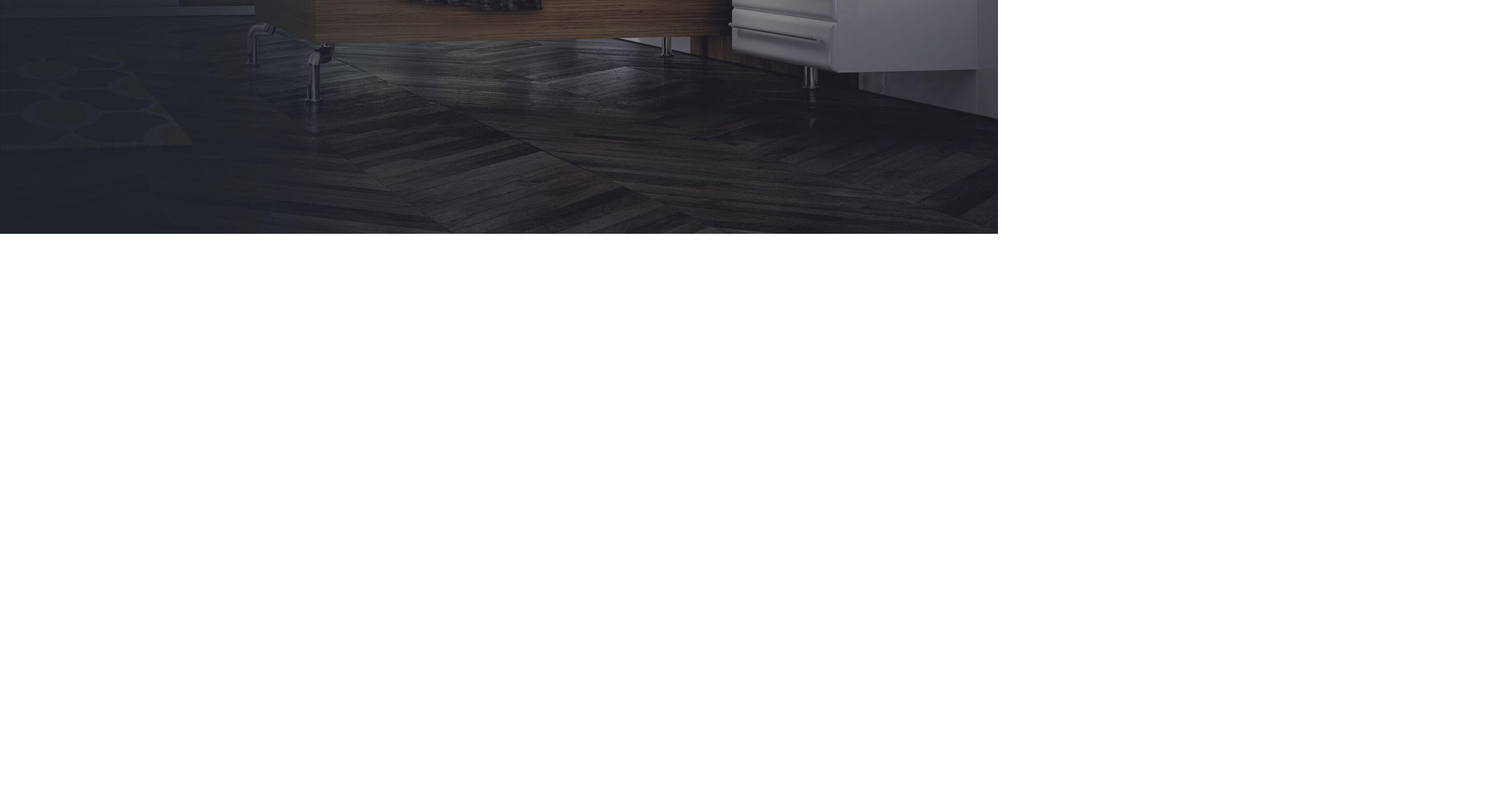
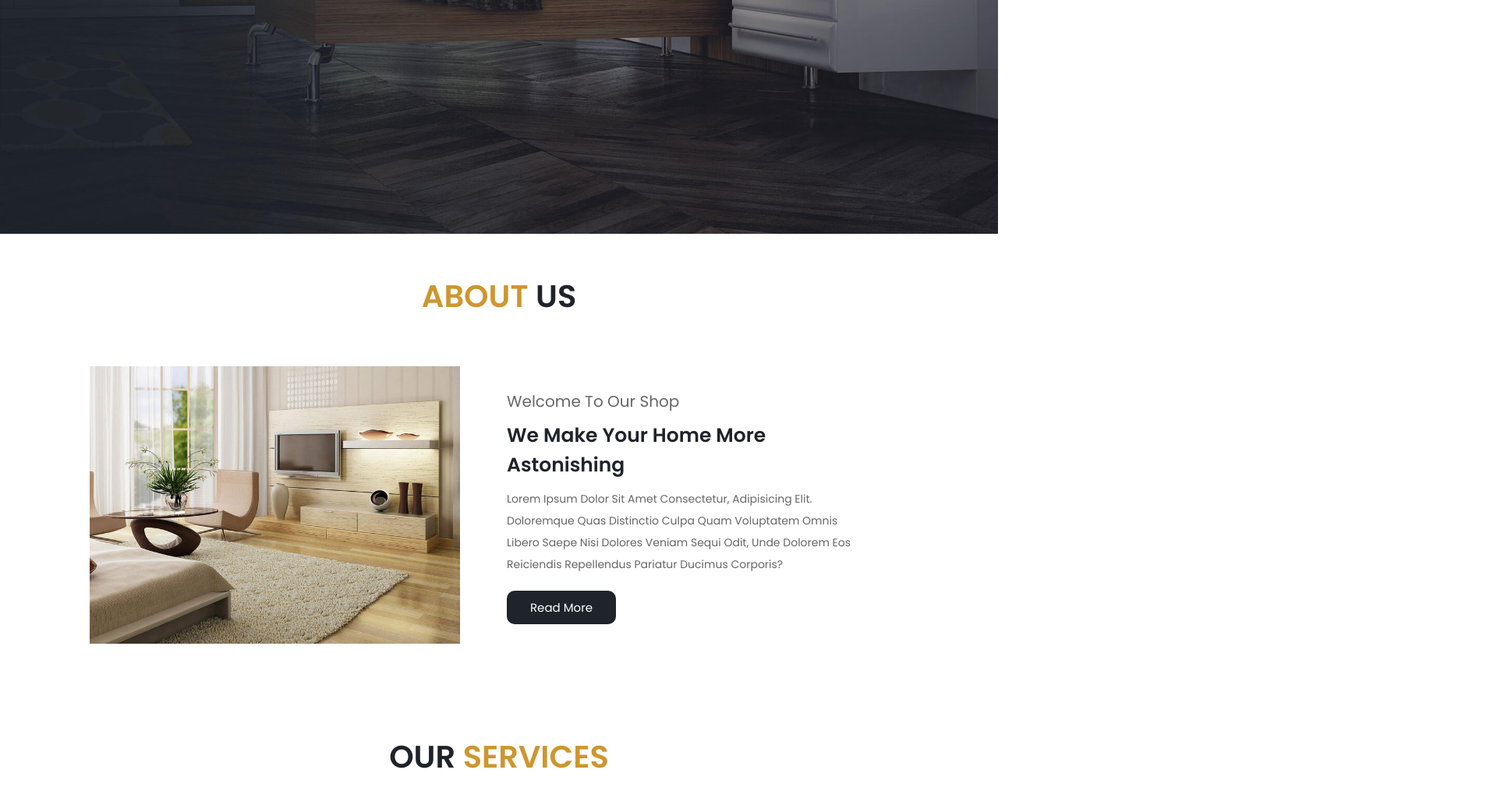
Before and after one commit to GUchechi/Furniture-Website, a plain HTML site: page index.html in a window 1280 px wide. Shown: the part 578-1602 px from the top of the page at 78% size, 1920 px wide, since content can reach past the window. Before the commit the page ends 878 px from the top, so only its background shows below. Drawn offline with nearby package versions, Linux system fonts and the light colour scheme.

Commit message:
added about and services

```diff
--- a/index.html
+++ b/index.html
@@ -185,6 +185,72 @@
 
     <!-- home -->
 
+    <!-- about us -->
+
+    <section class="about" id="about">
+      <h1 class="heading"><span>about</span> us</h1>
+
+      <div class="row">
+        <div class="image">
+          <img src="images/about.jpg" alt="" />
+        </div>
+
+        <div class="content">
+          <span>welcome to our shop</span>
+          <h3>we make your home more astonishing</h3>
+          <p>
+            Lorem ipsum dolor sit amet consectetur, adipisicing elit. Doloremque
+            quas distinctio culpa quam voluptatem omnis libero saepe nisi
+            dolores veniam sequi odit, unde dolorem eos reiciendis repellendus
+            pariatur ducimus corporis?
+          </p>
+          <a href="#" class="btn">read more</a>
+        </div>
+      </div>
+    </section>
+
+    <!-- about us -->
+
+    <!-- services -->
+
+    <section class="services" id="services">
+      <h1 class="heading">our <span> services</span></h1>
+
+      <div class="box-container">
+        <div class="box">
+          <img src="images/service-1.png" alt="" />
+          <h3>product designing</h3>
+          <p>
+            Lorem ipsum dolor sit amet, consectetur adipisicing elit. Rem sed
+            impedit.
+          </p>
+          <a href="#" class="btn"> read more</a>
+        </div>
+
+        <div class="box">
+          <img src="images/service-2.png" alt="" />
+          <h3>product quality</h3>
+          <p>
+            Lorem ipsum dolor sit amet, consectetur adipisicing elit. Rem sed
+            impedit.
+          </p>
+          <a href="#" class="btn"> read more</a>
+        </div>
+
+        <div class="box">
+          <img src="images/service-3.png" alt="" />
+          <h3>24/7 support</h3>
+          <p>
+            Lorem ipsum dolor sit amet, consectetur adipisicing elit. Rem sed
+            impedit.
+          </p>
+          <a href="#" class="btn"> read more</a>
+        </div>
+      </div>
+    </section>
+
+    <!-- services -->
+
     <script src="https://unpkg.com/swiper@7/swiper-bundle.min.js"></script>
     <!-- custom js -->
     <script src="./js/script.js"></script>
--- a/style.css
+++ b/style.css
@@ -60,6 +60,21 @@ html::-webkit-scrollbar-thumb {
 
 section {
   padding: 3rem 9%;
+}
+
+/* Heading */
+.heading {
+  text-align: center;
+  color: var(--main-color);
+  text-transform: uppercase;
+  margin-bottom: 3rem;
+  font-size: 4rem;
+  margin-top: 2rem;
+}
+
+.heading span {
+  color: var(--primary-color);
+  text-transform: uppercase;
 }
 
 /* header */
@@ -317,3 +332,43 @@ section {
 }
 
 /* home */
+
+/* about */
+.about .row {
+  display: flex;
+  flex-wrap: wrap;
+  align-items: center;
+}
+
+.about .row .image {
+  flex: 1 1 40rem;
+}
+
+.about .row .image img {
+  width: 100%;
+}
+
+.about .row .content {
+  flex: 1 1 50rem;
+  padding: 6rem;
+}
+
+.about .row .content span {
+  font-size: 2rem;
+  color: var(--light-black);
+}
+
+.about .row .content h3 {
+  font-size: 2.5rem;
+  color: var(--main-color);
+  padding-top: 1rem;
+}
+
+.about .row .content p {
+  font-size: 1.4rem;
+  color: var(--light-black);
+  padding: 1rem 0;
+  line-height: 2;
+}
+
+/* about */
```
